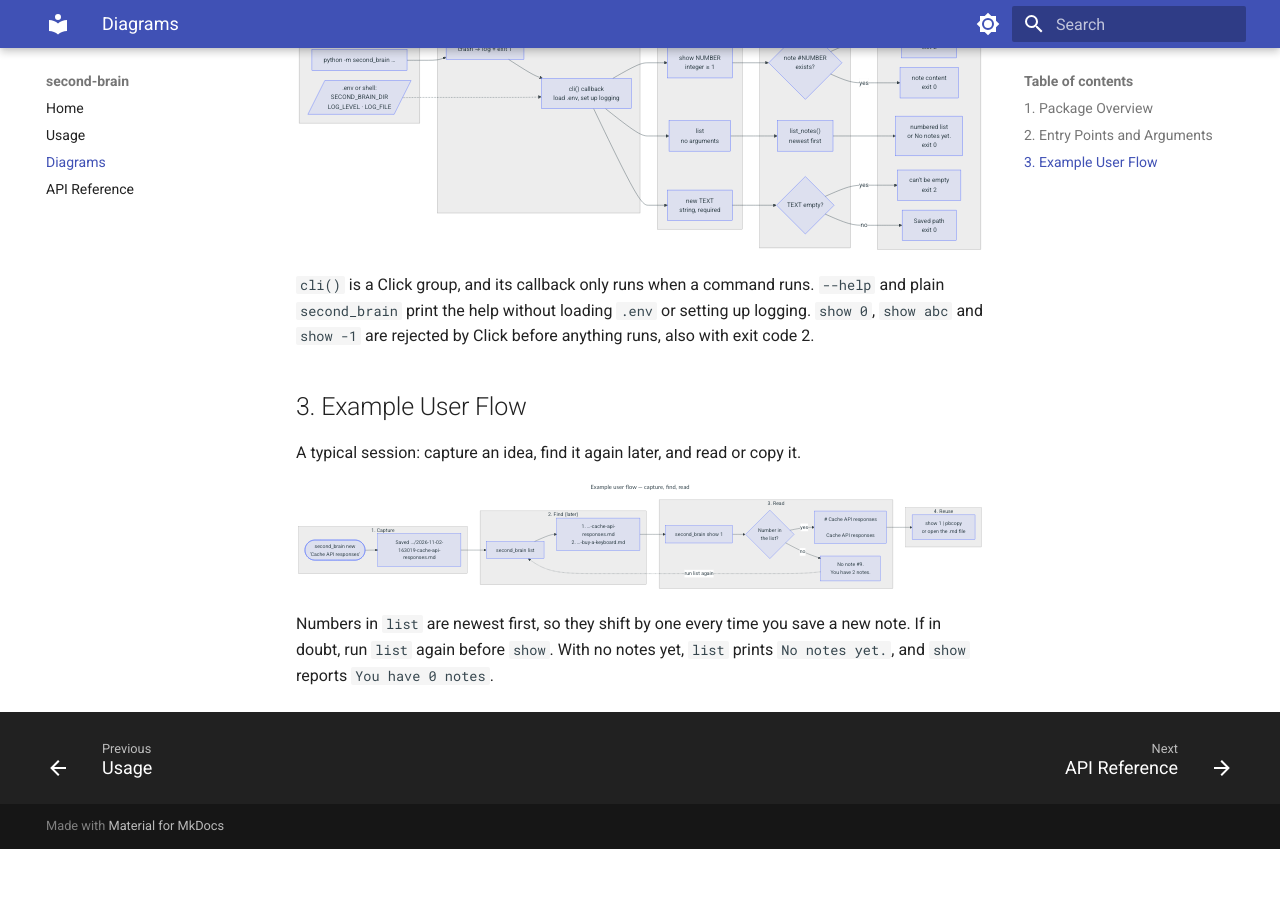
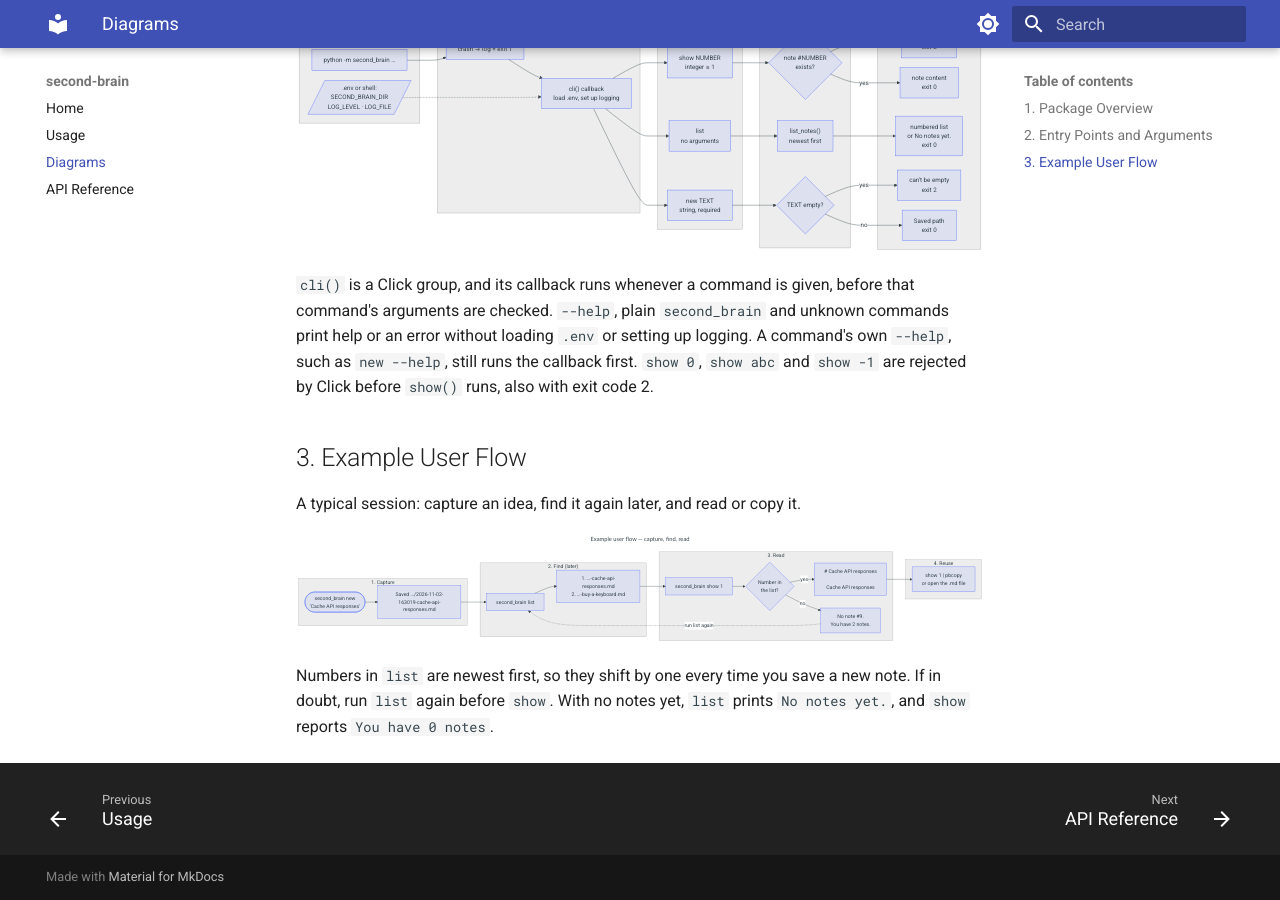
Before and after one commit to andresmesad09/claude_course, an MkDocs documentation site: the page built from docs/diagrams.md, in a window 1280 px wide and 900 px high, scrolled down 1158 px. Built offline with MkDocs 1.6.1 and Material for MkDocs 9.7.7, drawn with Linux system fonts in a browser that asks for light colours; before the commit the page ends 2007 px from its top, so only the background shows below that.

Commit message:
Correct when the cli() callback runs in the diagrams page
Click runs the group callback before parsing a subcommand's arguments,
so invalid show arguments and subcommand --help still load .env and set
up logging.

Co-Authored-By: Claude Opus 5.5 <noreply@anthropic.com>

````diff
--- a/docs/diagrams.md
+++ b/docs/diagrams.md
@@ -161,7 +161,7 @@ flowchart LR
     group_cb ~~~ a_help
 ```
 
-`cli()` is a Click group, and its callback only runs when a command runs. `--help` and plain `second_brain` print the help without loading `.env` or setting up logging. `show 0`, `show abc` and `show -1` are rejected by Click before anything runs, also with exit code 2.
+`cli()` is a Click group, and its callback runs whenever a command is given, before that command's arguments are checked. `--help`, plain `second_brain` and unknown commands print help or an error without loading `.env` or setting up logging. A command's own `--help`, such as `new --help`, still runs the callback first. `show 0`, `show abc` and `show -1` are rejected by Click before `show()` runs, also with exit code 2.
 
 ## 3. Example User Flow
 
````
